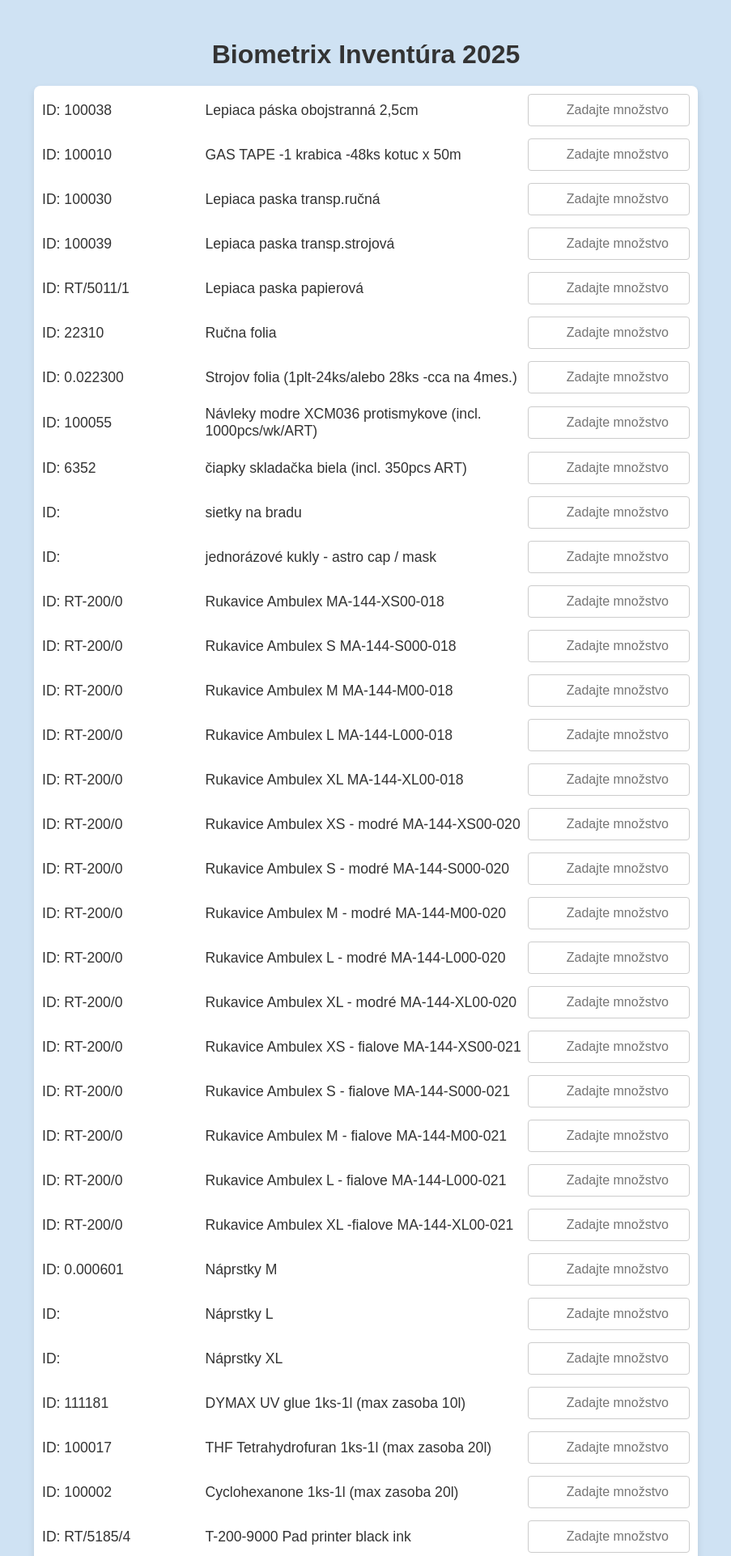
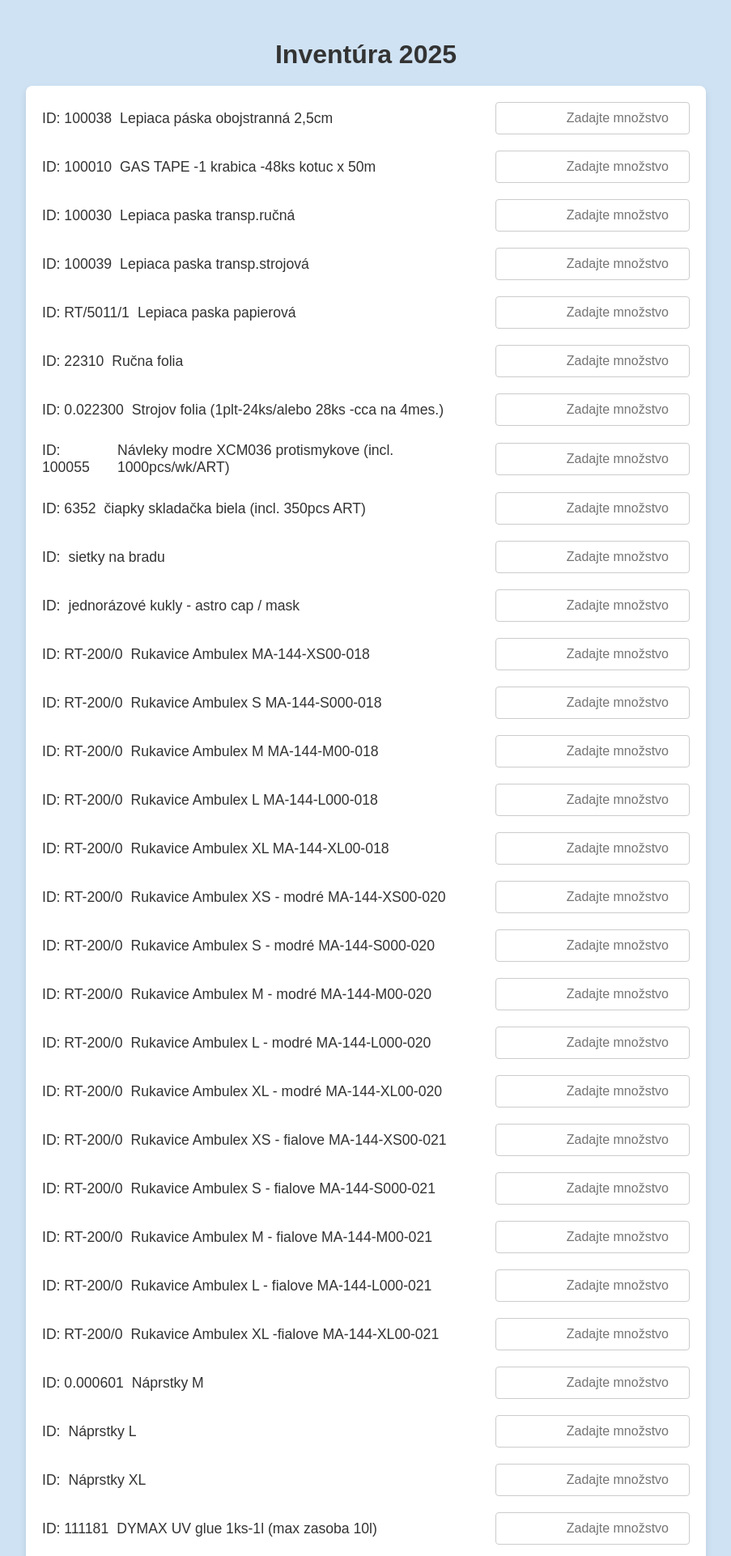
Before and after one commit to matypyth/inventura_bmx, a Flask app: page / in a window 1280 px wide. Shown: the top 1922 px of the page at 81% size, without its empty margins (188-1091 px from the left). Run offline with Flask 3, Linux system fonts and the light colour scheme.

Commit message:
Update index.html

```diff
--- a/INVENTORY_BMX/templates/index.html
+++ b/INVENTORY_BMX/templates/index.html
@@ -20,33 +20,28 @@
         }
 
         form {
-            width: 80%;
+            width: 90%;
             max-width: 800px;
             background-color: #fff;
-            padding: 10px;
+            padding: 20px;
             border-radius: 8px;
             box-shadow: 0 4px 8px rgba(0, 0, 0, 0.1);
         }
 
         .item-row {
             display: flex;
-            justify-content: space-between;
-            align-items: center;
-            margin-bottom: 15px;
+            flex-direction: column;
+            align-items: flex-start;
+            margin-bottom: 20px;
         }
 
-        .item-row label {
+        .label-group {
+            display: flex;
+            flex-direction: row;
+            gap: 10px;
             font-size: 1.1rem;
             color: #333;
-            margin-right: 5px;  /* Gap medzi ID a Názov */
-            width: 30%;  /* Zabezpečíme, že ID a Názov budú zarovnané na ľavo */
-        }
-
-        .item-row .name {
-            font-size: 1.1rem;
-            color: #333;
-            margin-right: 5px;  /* Gap medzi Názov a Množstvo */
-            width: 60%;  /* Šírka pre názov */
+            margin-bottom: 5px;
         }
 
         .item-row input {
@@ -54,33 +49,35 @@
             padding: 10px;
             border-radius: 4px;
             border: 1px solid #ccc;
-            width: 10%;  /* Input pole na zadanie množstva bude mať 30% šírku */
+            width: 100%;
             box-sizing: border-box;
-            text-align: right;  /* Množstvo bude zarovnané doprava */
+            text-align: right;
         }
 
         button {
             padding: 15px 25px;
-            font-size: 1.3rem;
-            background-color: #0085fd;
+            font-size: 1.2rem;
+            background-color: #49a2f4;
             color: white;
             border: none;
             border-radius: 5px;
             cursor: pointer;
             width: 100%;
             max-width: 200px;
-            margin: 0 auto;
+            margin: 20px auto 0 auto;
             display: block;
         }
 
         button:hover {
-            background-color: #0061b9;
+            background-color: #367ab9;
         }
-    /* Responsive úpravy pre mobilné zariadenia */
-        @media (min-width: 400px) {
+
+        /* Desktop / tablet view */
+        @media (min-width: 600px) {
             .item-row {
                 flex-direction: row;
                 align-items: center;
+                justify-content: space-between;
             }
 
             .label-group {
@@ -95,15 +92,16 @@
     </style>
 </head>
 <body>
-    <h1>Biometrix Inventúra 2025</h1>
+    <h1>Inventúra 2025</h1>
 
     <form method="POST">
-        <!-- Vytvoríme riadky pre každý záznam -->
         {% for item in items %}
             <div class="item-row">
-                <label for="quantity_{{ item.id }}">ID: {{ item.id }}</label>
-                <span class="name">{{ item.name }}</span>
-                <input type="number" name="quantity_{{ item.id }}" id="quantity_{{ item.id }}" placeholder="Zadajte množstvo" >
+                <div class="label-group">
+                    <label for="quantity_{{ item.id }}">ID: {{ item.id }}</label>
+                    <span>{{ item.name }}</span>
+                </div>
+                <input type="number" name="quantity_{{ item.id }}" id="quantity_{{ item.id }}" placeholder="Zadajte množstvo">
             </div>
         {% endfor %}
 
```
